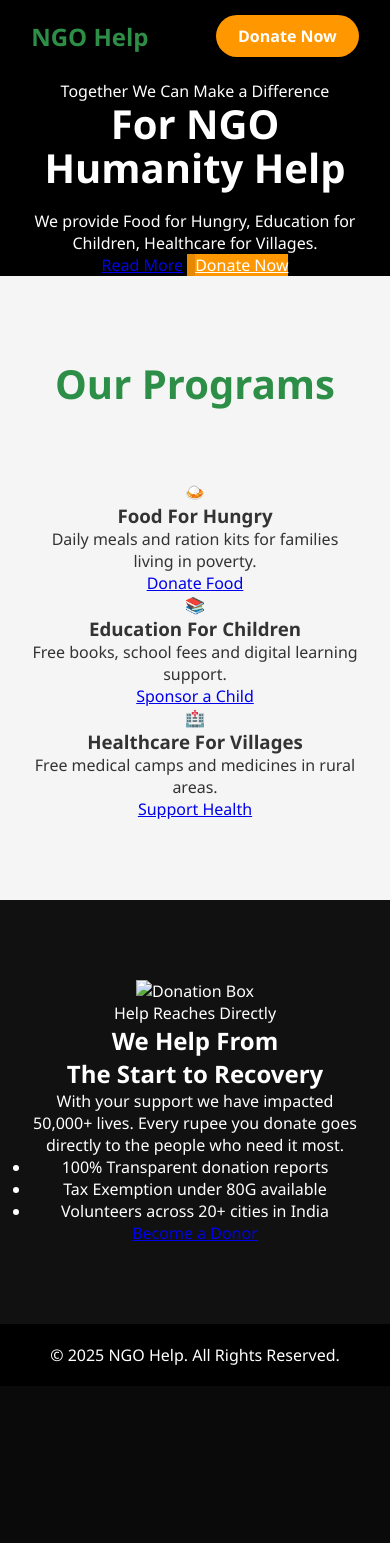
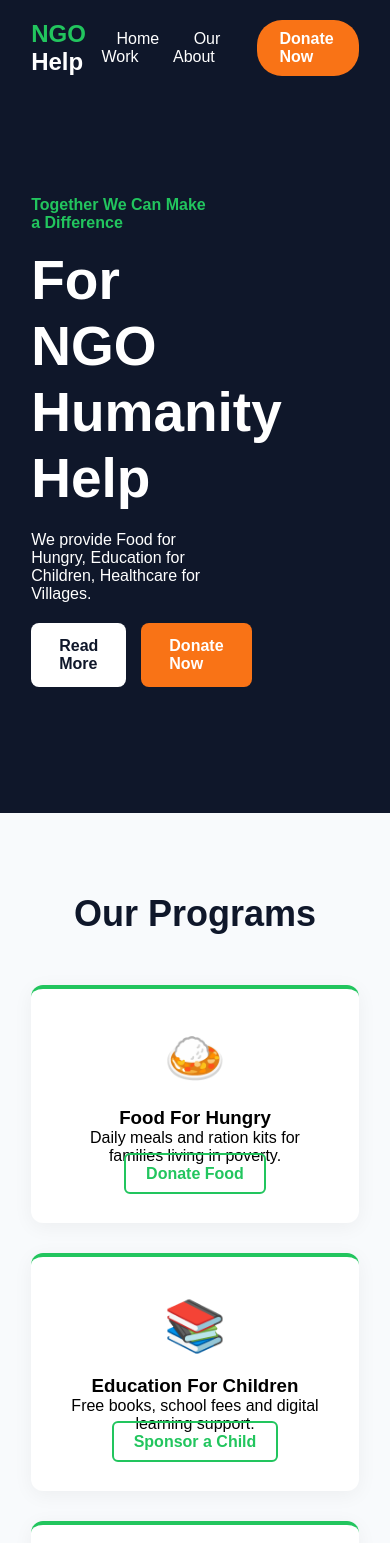
Before and after one commit to revanthbayya1618-hub/pyDev3, a plain HTML site: page index.html in a window 390 px wide. Shown: the top 1543 px of the page. Before the commit the page ends 1386 px from the top, so only its background shows below. Drawn offline with Linux system fonts and the light colour scheme.

Commit message:
Refactor CSS styles and update color variables
Refactor CSS styles for improved readability and consistency. Update color variables and simplify layout properties.

```diff
--- a/style.css
+++ b/style.css
@@ -1,139 +1,41 @@
-* {
-    margin: 0;
-    padding: 0;
-    box-sizing: border-box;
-    font-family: 'Segoe UI', sans-serif;
-    scroll-behavior: smooth;
-}
+*{margin:0;padding:0;box-sizing:border-box;font-family:Arial,sans-serif}
+body{background:#f8fafc}
+:root{--green:#22c55e;--orange:#f97316;--dark:#0f172a;--light:#fff}
 
-body {
-    background: #0a0a0a;
-    color: white;
-}
+.navbar{display:flex;justify-content:space-between;align-items:center;padding:20px 8%;background:var(--dark);position:sticky;top:0}
+.logo{font-size:24px;font-weight:800;color:var(--green)}
+.logo span{color:var(--light)}
+.navbar nav a{margin:0 15px;text-decoration:none;color:var(--light);font-weight:500}
+.btn-donate{background:var(--orange);color:white;padding:10px 22px;border-radius:25px;text-decoration:none;font-weight:700}
 
-/* HEADER / NAVBAR */
-.navbar {
-    position: fixed;
-    top: 0;
-    width: 100%;
-    background: rgba(0,0,0,0.9);
-    padding: 15px 8%;
-    display: flex;
-    justify-content: space-between;
-    align-items: center;
-    z-index: 999;
-}
+.hero{background:var(--dark);color:var(--light);padding:100px 8%;display:flex;min-height:85vh;position:relative}
+.hero::after{content:'';position:absolute;right:0;top:0;width:45%;height:100%;background:var(--green);clip-path:polygon(30% 0,100% 0,100% 100%,0 100%)}
+.hero-content{z-index:2;max-width:55%}
+.hero-content .sub{color:var(--green);font-weight:600;margin-bottom:15px}
+.hero-content h1{font-size:55px;line-height:1.2;margin-bottom:20px}
+.hero-btns{display:flex;gap:15px;margin-top:20px}
+.btn-white{padding:14px 28px;background:#fff;color:var(--dark);border-radius:8px;text-decoration:none;font-weight:700}
+.btn-orange{padding:14px 28px;background:var(--orange);color:white;border-radius:8px;text-decoration:none;font-weight:700}
 
-.logo {
-    font-size: 24px;
-    font-weight: bold;
-    color: #2d8f47;
-}
+.section-title{text-align:center;font-size:36px;margin-bottom:50px;color:var(--dark)}
+.services{padding:80px 8%}
+.service-grid{display:grid;grid-template-columns:repeat(3,1fr);gap:30px}
+.card{background:#fff;padding:40px 30px;border-radius:12px;box-shadow:0 4px 20px rgba(0,0,0,0.05);border-top:4px solid var(--green);text-align:center}
+.card-icon{font-size:50px;margin-bottom:20px}
+.btn-outline{padding:10px 20px;border:2px solid var(--green);color:var(--green);text-decoration:none;border-radius:6px;font-weight:600}
 
-.navbar nav a {
-    color: white;
-    text-decoration: none;
-    margin: 0 15px;
-    font-weight: 500;
-}
-.navbar nav a:hover { color: #2d8f47; }
+.about{padding:80px 8%;display:flex;align-items:center;gap:60px;background:#fff}
+.about-img-left{width:50%;position:relative}
+.about-img-left img{width:100%;border-radius:16px;box-shadow:0 15px 40px rgba(34,197,94,0.2)}
+.donation-badge{position:absolute;bottom:-15px;left:20px;background:var(--orange);color:white;padding:12px 24px;border-radius:30px;font-weight:700}
+.about-content-right{width:50%}
+.about-content-right h2{font-size:38px;margin-bottom:20px}
+.about-content-right h2 span{color:var(--green)}
+.checklist{list-style:none;margin:25px 0}
+.checklist li{margin-bottom:12px}
+.checklist li::before{content:'✓';background:var(--green);color:white;width:24px;height:24px;border-radius:50%;display:inline-flex;align-items:center;justify-content:center;margin-right:10px}
+.btn-green{display:inline-block;padding:15px 32px;background:var(--green);color:white;border-radius:8px;text-decoration:none;font-weight:700;margin-top:15px}
 
-.btn-donate {
-    background: #ff9800; /* Orange for Donate */
-    color: white;
-    padding: 10px 22px;
-    border-radius: 25px;
-    text-decoration: none;
-    font-weight: bold;
-    transition: 0.3s;
-}
-.btn-donate:hover { background: #e68900; transform: scale(1.05); }
+footer{text-align:center;padding:25px;background:var(--dark);color:white;margin-top:50px}
 
-/* HERO SECTION */
-.hero {
-    height: 100vh;
-    background: #000;
-    position: relative;
-    display: flex;
-    align-items: center;
-    padding: 0 8%;
-    padding-top: 80px; /* for fixed header */
-}
-
-.blue-shape {
-    position: absolute;
-    top: 0;
-    right: 0;
-    width: 50%;
-    height: 100%;
-    background: #2d8f47;
-    clip-path: polygon(30% 0, 100% 0, 100% 100%, 0% 100%);
-    z-index: 1;
-}
-
-.hero-content { z-index: 2; width: 55%; }
-.sub-heading { font-size: 18px; font-weight: 600; margin-bottom: 15px; color: #2d8f47; }
-.hero-content h1 { font-size: 70px; font-weight: 800; line-height: 1.1; margin-bottom: 20px; }
-.desc { font-size: 16px; color: #ccc; max-width: 500px; margin-bottom: 30px; }
-
-.btn-read {
-    background: white;
-    color: #2d8f47;
-    padding: 14px 35px;
-    border-radius: 8px;
-    font-size: 16px;
-    font-weight: bold;
-    text-decoration: none;
-    display: inline-block;
-    border-left: 8px solid #2d8f47;
-    margin-right: 15px;
-    transition: 0.3s;
-}
-.btn-read:hover { transform: translateY(-3px); background: #2d8f47; color: white; }
-
-.btn-orange {
-    background: #ff9800;
-    color: white;
-    border-left: 8px solid #e68900;
-}
-.btn-orange:hover { background: #e68900; }
-
-.hero-image { position: absolute; right: 10%; bottom: 0; z-index: 2; }
-.hero-image img { width: 420px; border-radius: 10px; }
-
-/* SIDE BAR + DOTS - same as before */
-.side-bar { position: absolute; right: 20px; top: 50%; transform: translateY(-50%); z-index: 3; text-align: right; }
-.side-bar .phone, .side-bar .email { writing-mode: vertical-rl; transform: rotate(180deg); margin: 20px 0; font-size: 14px; }
-.social p { writing-mode: vertical-rl; transform: rotate(180deg); margin-bottom: 15px; }
-.social a { color: white; display: block; margin: 15px 0; font-size: 18px; }
-.dots { position: absolute; left: 40px; top: 50%; transform: translateY(-50%); z-index: 3; }
-.dots span { display: block; width: 12px; height: 12px; background: #555; border-radius: 50%; margin: 15px 0; }
-.dots span.active { background: #2d8f47; transform: scale(1.3); }
-
-/* SECTIONS */
-.section-title { text-align: center; font-size: 40px; margin-bottom: 40px; color: #2d8f47; width: 100%; }
-.services, .donate, .about, .contact { padding: 80px 8%; text-align: center; }
-.services { background: #f5f5f5; display: flex; gap: 30px; justify-content: center; flex-wrap: wrap; color: #333; }
-.service-card { background: white; width: 320px; padding: 35px 25px; border-radius: 12px; box-shadow: 0 5px 20px rgba(0,0,0,0.1); text-align: left; }
-.service-card .icon { font-size: 40px; color: #2d8f47; margin-bottom: 15px; }
-.btn-card { background: white; color: #2d8f47; padding: 10px 25px; border: 2px solid #2d8f47; border-radius: 6px; font-weight: bold; text-decoration: none; display: inline-block; border-left: 6px solid #2d8f47; }
-
-/* DONATE SECTION */
-.donate { background: #fff3e0; color: #333; }
-.donate-box { background: white; max-width: 500px; margin: 30px auto; padding: 30px; border-radius: 12px; }
-.btn-donate-big { background: #ff9800; color: white; padding: 15px 40px; border-radius: 30px; text-decoration: none; font-size: 18px; font-weight: bold; display: inline-block; margin-top: 20px; }
-.btn-donate-big:hover { background: #e68900; }
-
-.about, .contact { background: #111; }
-footer { background: #000; text-align: center; padding: 20px; }
-
-/* Mobile */
-@media(max-width: 900px) {
-    .navbar nav { display: none; }
-    .hero { flex-direction: column; height: auto; text-align: center; }
-    .hero-content { width: 100%; }
-    .hero-content h1 { font-size: 40px; }
-    .hero-image { position: relative; }
-    .blue-shape { width: 100%; clip-path: polygon(0 40%, 100% 0, 100% 100%, 0% 100%); }
-    .side-bar, .dots { display: none; }
-}
+@media(max-width:900px){.hero,.about,.service-grid{flex-direction:column;grid-template-columns:1fr}.hero-content,.about-img-left,.about-content-right{width:100%}.hero::after{display:none}}
```
